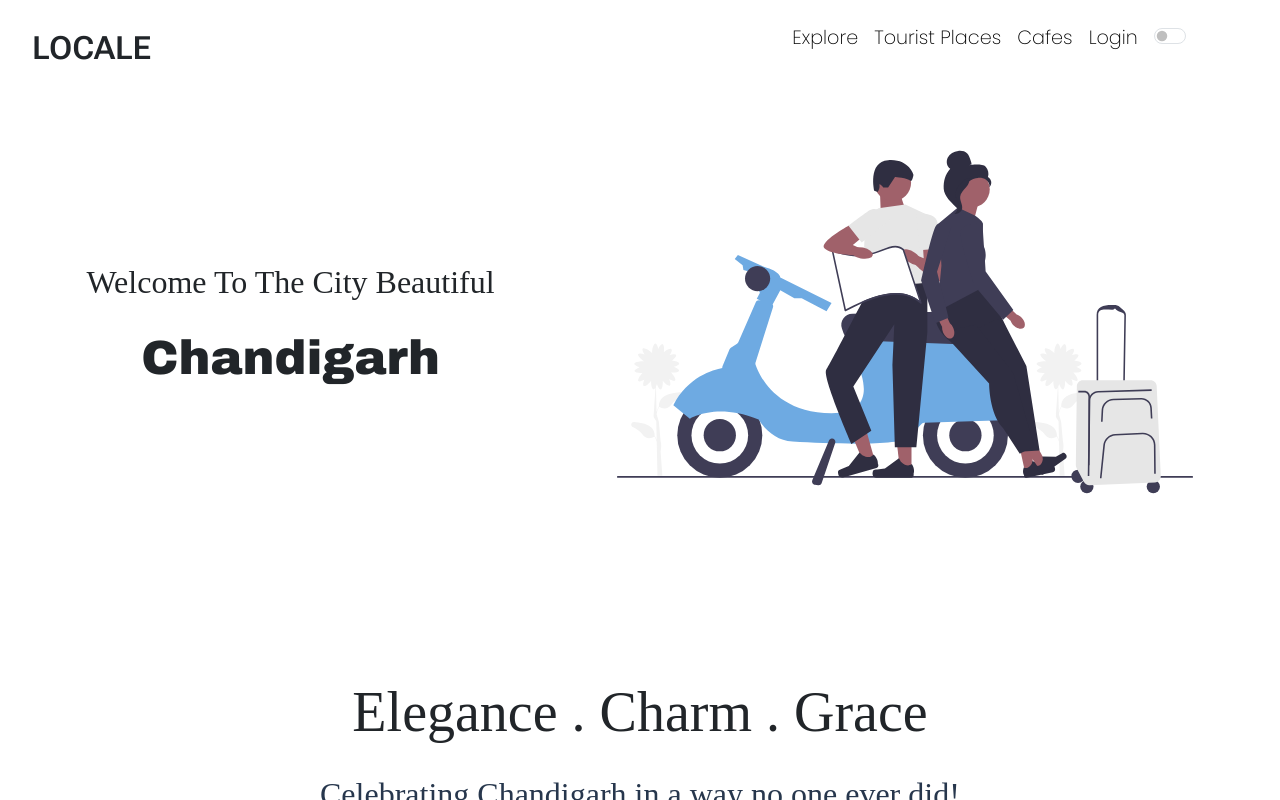
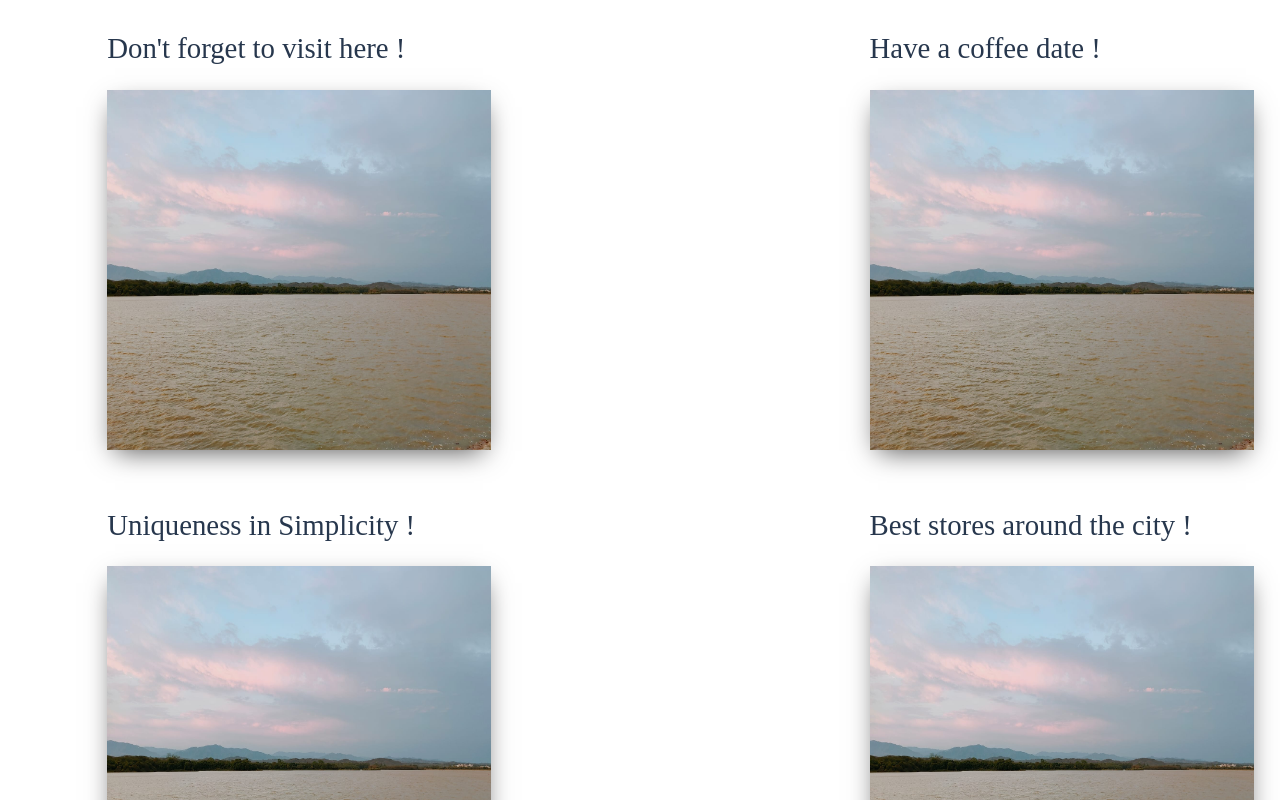
Before and after one commit to vivekk-tiwari/LOCALE, a React (Create React App) app: page / in a window 1280 px wide. Shown: the top 800 px of the page. Built offline with nearby package versions, Linux system fonts and the light colour scheme.

Commit message:
update style.css

```diff
--- a/src/components/Home_Page.jsx
+++ b/src/components/Home_Page.jsx
@@ -1,7 +1,7 @@
 import React from 'react';
-import Navbar from './Navbar';
+/* import Navbar from './Navbar';
 import Home from "./Home";
-import Explore from "./Explore";
+import Explore from "./Explore"; */
 import Features from "./Features";
 import PhotoGallery from "./Photo_Gallery";
 import About from "./About";
@@ -10,9 +10,9 @@ import Team from "./Team";
 function HomePage() {
     return (
         <>
-        <Navbar/>
+        {/* <Navbar/>
         <Home/>
-        <Explore/>
+        <Explore/> */}
         <Features/>
         <PhotoGallery/>
         <Team/>
```
